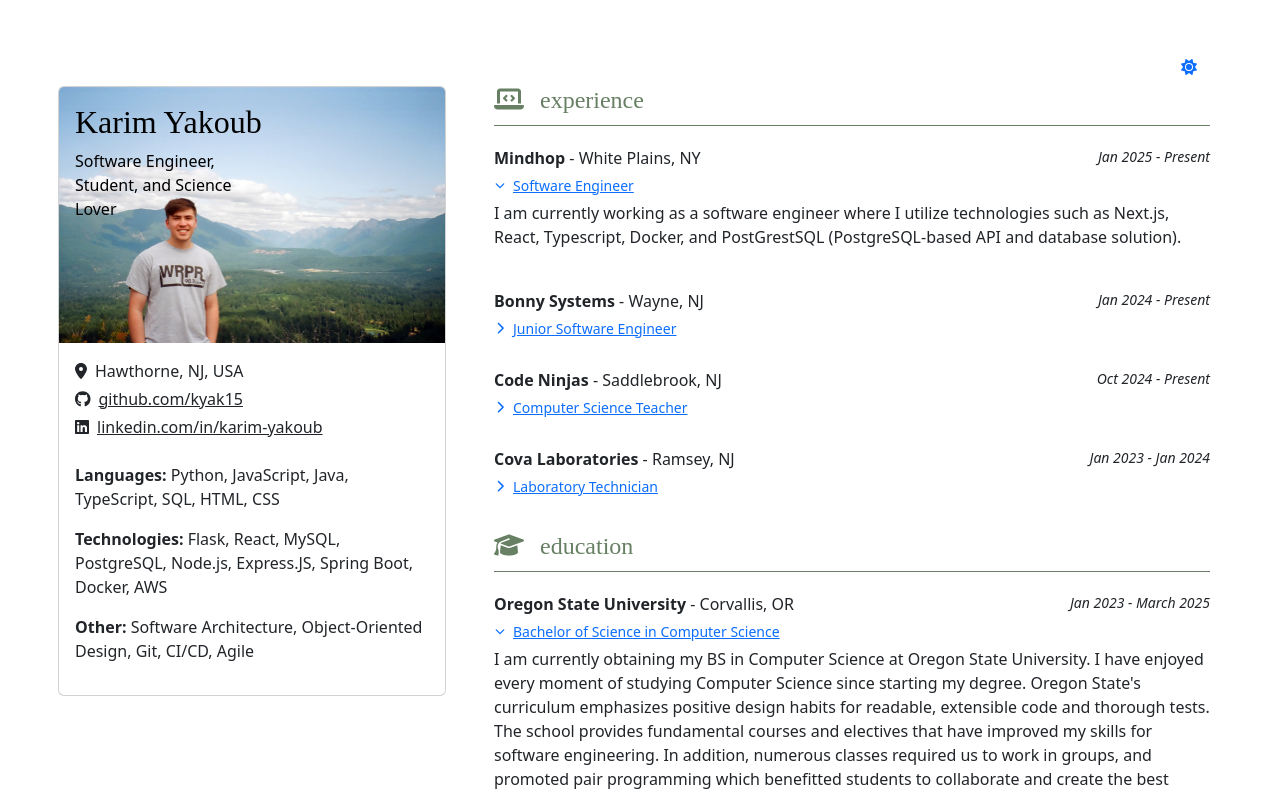
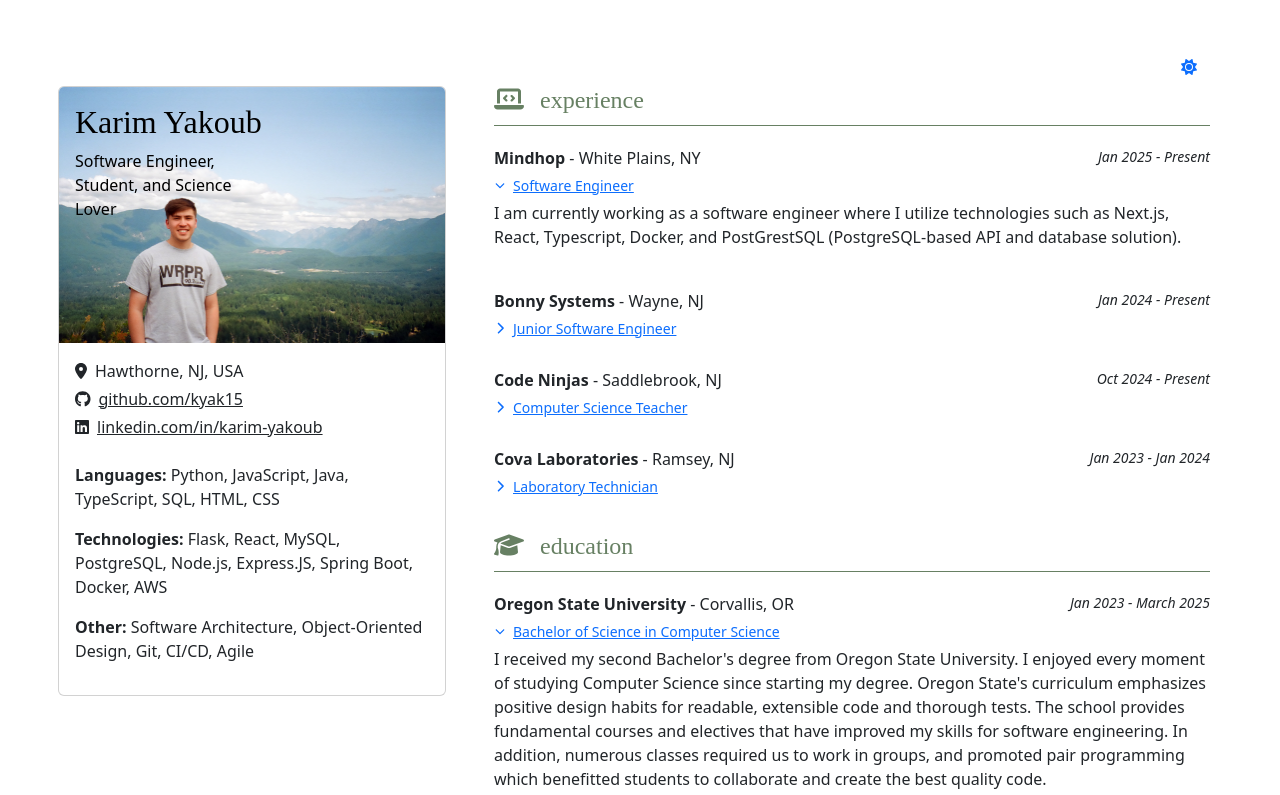
Before and after one commit to kyak15/karim-yakoub-website, a React (Create React App) app: page / in a window 1280 px wide. Shown: the top 795 px of the page. Built offline with nearby package versions, Linux system fonts and the light colour scheme; a web font is replaced by a local one.

Commit message:
update bscs osu

```diff
--- a/src/content/education.js
+++ b/src/content/education.js
@@ -10,7 +10,7 @@
                     "title": "Bachelor of Science in Computer Science",
                     "description": [
 
-                        "I am currently obtaining my BS in Computer Science at Oregon State University. I have enjoyed every moment of studying Computer Science since starting my degree. Oregon State's curriculum emphasizes positive design habits for readable, extensible code and thorough tests. The school provides fundamental courses and electives that have improved my skills for software engineering. In addition, numerous classes required us to work in groups, and promoted pair programming which benefitted students to collaborate and create the best quality code.",
+                        "I received my second Bachelor's degree from Oregon State University. I enjoyed every moment of studying Computer Science since starting my degree. Oregon State's curriculum emphasizes positive design habits for readable, extensible code and thorough tests. The school provides fundamental courses and electives that have improved my skills for software engineering. In addition, numerous classes required us to work in groups, and promoted pair programming which benefitted students to collaborate and create the best quality code.",
 
                     ],
                 }
```
